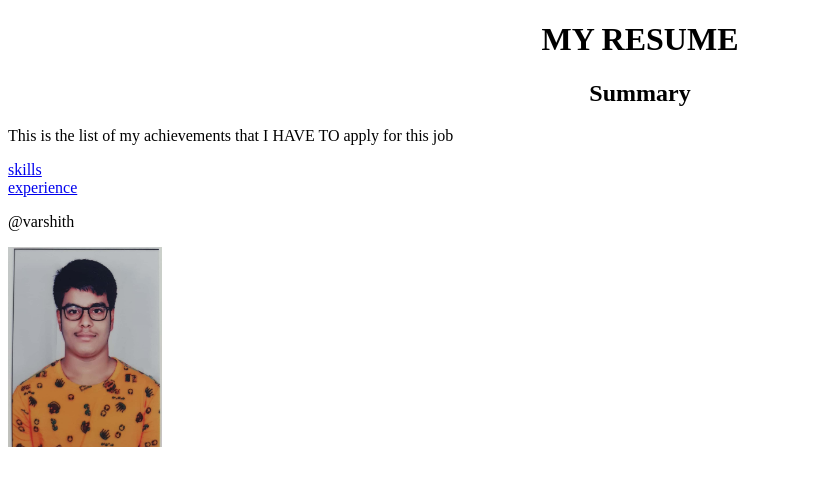
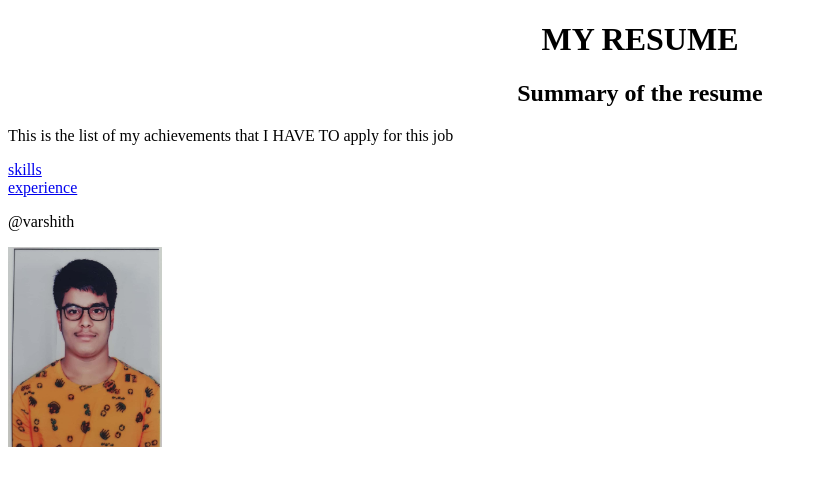
Before and after one commit to varchef001/resume, a plain HTML site: page index.html in a window 1280 px wide. Shown: the whole page, without its empty margins (0-817 px from the left). Drawn offline with Linux system fonts and the light colour scheme.

Commit message:
Update index.html

```diff
--- a/index.html
+++ b/index.html
@@ -12,7 +12,7 @@
     </head>
     <body>
         <h1>MY RESUME</h1>
-        <h2> Summary</h2>
+        <h2> Summary of the resume</h2>
         <p>This is the list of my achievements that I HAVE TO apply for this job</p>
         <l1><a href="./skills.html"> skills</a><l1><br/>
         <a href="./work experience.html">experience</a>
```
